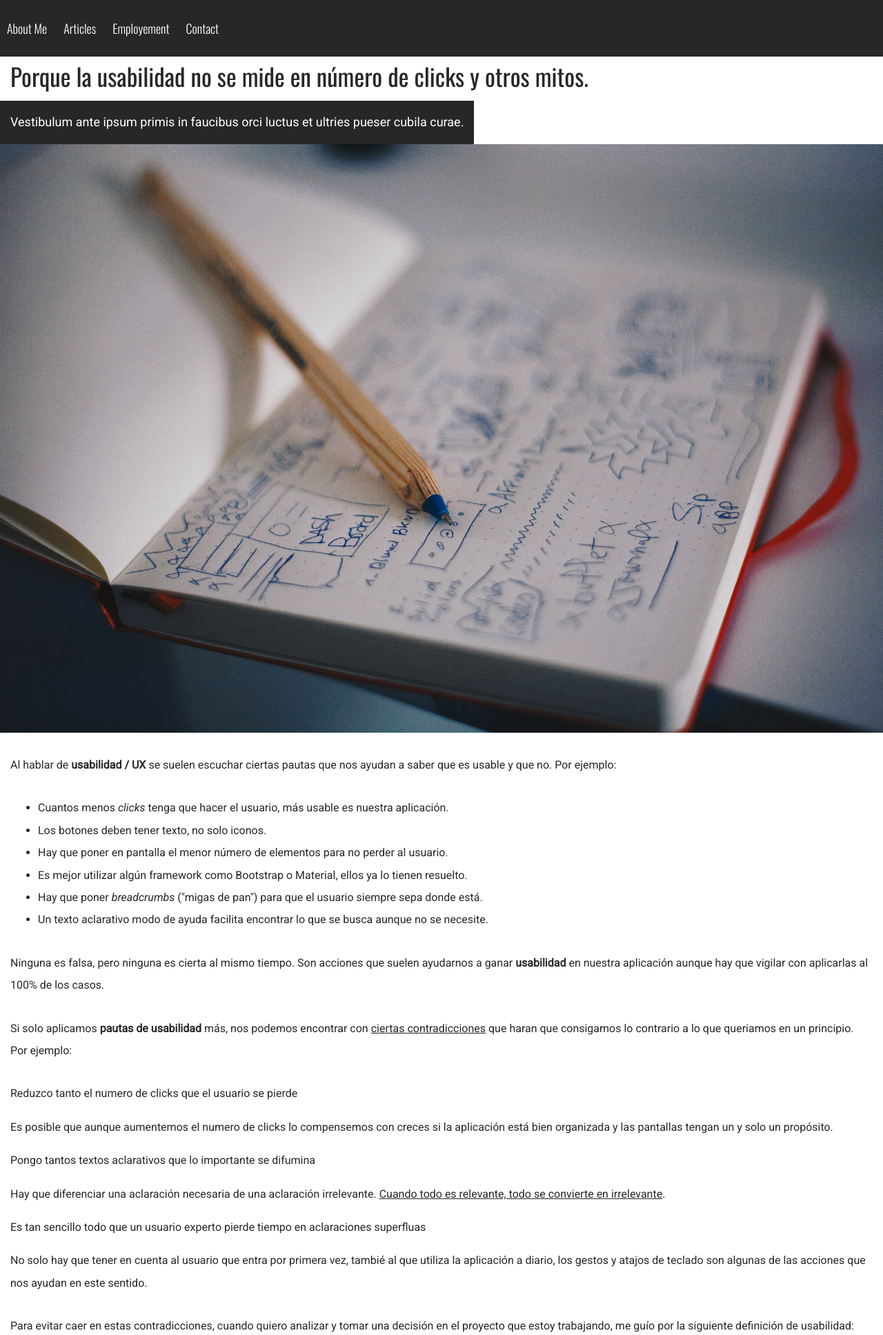
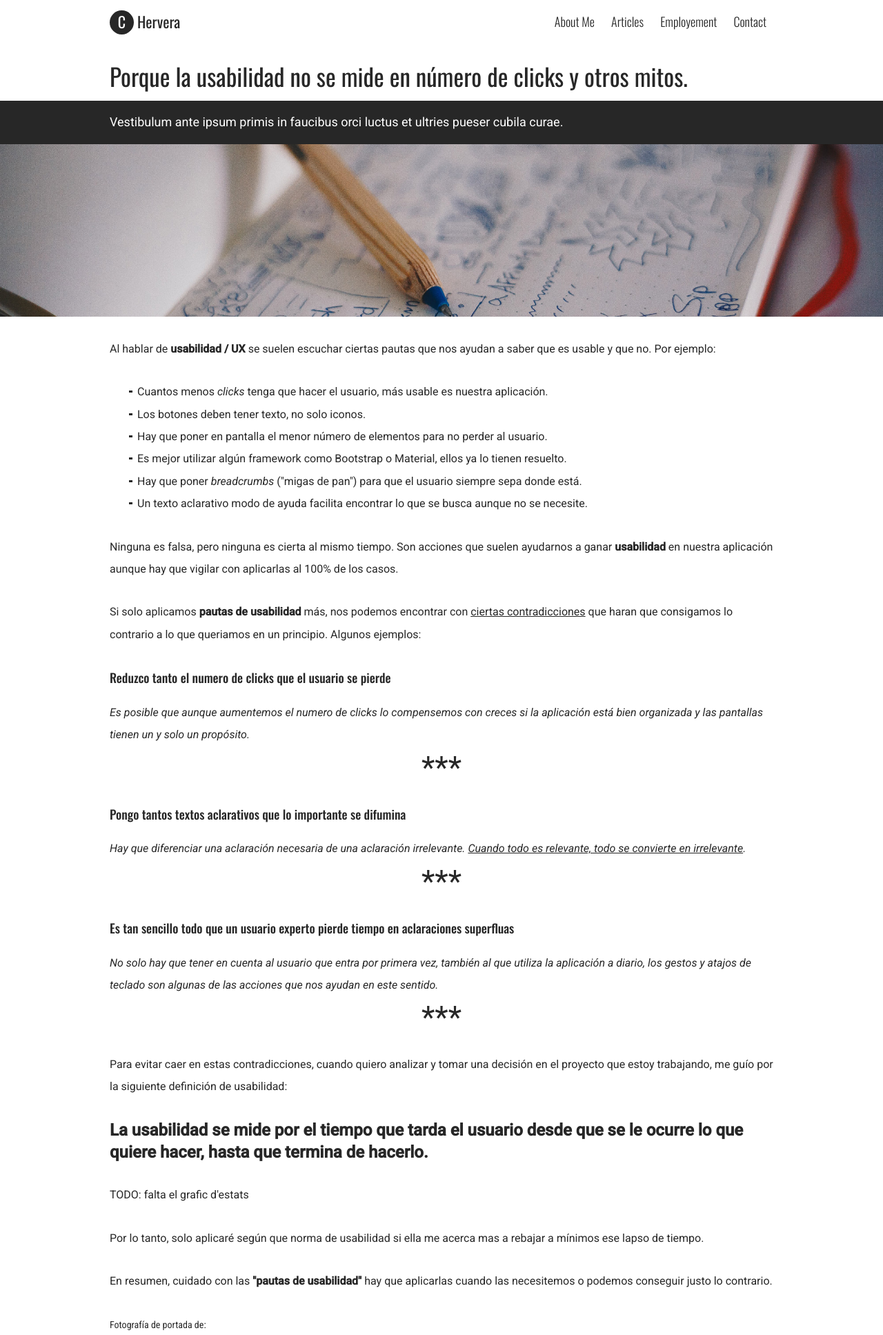
Before and after one commit to chervera/carleshervera-template, a PHP site: page /article.php in a window 1280 px wide. Shown: the top 1935 px of the page at 69% size. Run offline with PHP 8.4, Linux system fonts and the light colour scheme; some libraries are stand-ins or nearby versions.

Commit message:
article new style screen done

```diff
--- a/article.php
+++ b/article.php
@@ -7,7 +7,7 @@
     <meta name="robots" content="index, follow" />
     <meta name="viewport" content="width=device-width, initial-scale=1, shrink-to-fit=no">
 
-    <link href="https://fonts.googleapis.com/css?family=Oswald:300,400,500|Roboto+Condensed:300,400,700|Roboto:300,400,400i"
+    <link href="https://fonts.googleapis.com/css?family=Oswald:300,400,500|Roboto+Condensed:300,400,700|Roboto:300,400,400i,500"
         rel="stylesheet">
 
     <link rel="stylesheet" href="./node_modules/normalize.css/normalize.css">
@@ -28,9 +28,7 @@
         <section id="subheader">
             <span>Vestibulum ante ipsum primis in faucibus orci luctus et ultries pueser cubila curae.</span>
         </section>
-        <section id="header-img">
-            <img src="assets/img/articles/usabilidad.jpg" alt="Usabiliad / UX" />
-        </section>
+        <section id="header-img" style="background-image: url(assets/img/articles/usabilidad.jpg);"></section>
         <section id="content">
             <p>
                 Al hablar de <strong>usabilidad / UX</strong> se suelen escuchar ciertas pautas que nos ayudan a saber
@@ -55,7 +53,7 @@
             <p>
                 Si solo aplicamos <strong>pautas de usabilidad</strong> más, nos podemos encontrar con <u>ciertas
                     contradicciones</u> que
-                haran que consigamos lo contrario a lo que queriamos en un principio. Por ejemplo:
+                haran que consigamos lo contrario a lo que queriamos en un principio. Algunos ejemplos:
             </p>
 
             <div class="extended-list">
@@ -65,7 +63,7 @@
                     </span>
                     <p>
                         Es posible que aunque aumentemos el numero de clicks lo compensemos con creces si la aplicación
-                        está bien organizada y las pantallas tengan un y solo un propósito.
+                        está bien organizada y las pantallas tienen un y solo un propósito.
                     </p>
                 </div>
                 <div class="item">
@@ -82,7 +80,7 @@
                         Es tan sencillo todo que un usuario experto pierde tiempo en aclaraciones superfluas
                     </span>
                     <p>
-                        No solo hay que tener en cuenta al usuario que entra por primera vez, tambié al que utiliza la
+                        No solo hay que tener en cuenta al usuario que entra por primera vez, también al que utiliza la
                         aplicación a diario, los gestos y atajos de teclado son algunas de las acciones que nos ayudan
                         en este sentido</u>.
                     </p>
@@ -103,9 +101,8 @@
             </p>
 
             <p>
-                Por lo tanto, solo aplicaré según que norma si ella me acerca mas a rebajar a mínimos ese lapso de
+                Por lo tanto, solo aplicaré según que norma de usabilidad si ella me acerca mas a rebajar a mínimos ese lapso de
                 tiempo.
-
             </p>
 
             <p>
--- a/assets/css/main.css
+++ b/assets/css/main.css
@@ -97,7 +97,7 @@
 }
 
 .toggler-nav.show,
-.toggler-nav.inside {
+.inside .toggler-nav {
     display: block;
 }
 
@@ -119,18 +119,18 @@
 .toggler-nav.black::after,
 .toggler-nav.black span,
 .toggler-nav.black::before,
-.toggler-nav.inside::after,
-.toggler-nav.inside span,
-.toggler-nav.inside::before {
+.inside .toggler-nav::after,
+.inside .toggler-nav span,
+.inside .toggler-nav::before {
     background: #272727;
 }
 
 .toggler-nav.black.pressed::after,
 .toggler-nav.black.pressed span,
 .toggler-nav.black.pressed::before,
-.toggler-nav.inside.pressed::after,
-.toggler-nav.inside.pressed span,
-.toggler-nav.inside.pressed::before {
+.inside .toggler-nav.pressed::after,
+.inside .toggler-nav.pressed span,
+.inside .toggler-nav.pressed::before {
     background: #fff;
 }
 
@@ -540,21 +540,64 @@
 #article #subheader {
     background: #272727;
     color: #fff;
-    display: inline-block;
+    display: block;
     padding: 15px;
     font-family: 'Roboto', sans-serif;
 }
 
-#article #header-img img {
-    max-width: 100%;
-    height: auto;
+#article #header-img {
     display: block;
+    height: 250px;
+    width: 100%;
+    background-size: cover;
+    background-position: center center;
+    background-repeat: no-repeat;
 }
 
 #article #content {
     padding: 15px;
     font-size: 16px;
     font-family: 'Roboto', sans-serif;
+}
+
+#article #content ul{
+    list-style-type: none;
+}
+
+.extended-list{
+    margin-bottom: 35px;
+}
+.extended-list .item::after{
+    content: '***';
+    font-size: 45px;
+    display: block;
+    text-align: center;
+    margin-bottom: 35px;
+}
+
+.extended-list .item span{
+    font-weight: 500;
+    font-family: 'Oswald', sans-serif;
+    font-size: 18px;
+}
+
+.extended-list .item p{
+    font-style: italic;
+    margin-top: 15px;
+    margin-bottom: 15px;
+}
+
+#article #content ul li{
+    position: relative;
+}
+#article #content ul li::before{
+    content: ' ';
+    position: absolute;
+    left: -12px;
+    top: 14px;
+    height: 3px;
+    width: 5px;
+    background: #272727;
 }
 
 #article #content>p,
@@ -564,23 +607,22 @@
     margin-bottom: 30px;
 }
 
-#article .fotoby{
+#article .fotoby {
     font-family: 'Roboto Condensed', sans-serif;
     font-size: 14px;
 
 }
-#article .fotoby span{
+
+#article .fotoby span {
     display: block;
 }
 
 
 #article #footer {
-    padding: 35px 35px 1px 35px;
+    padding: 35px;
 }
 
-#article #footer .category,
 #article #footer .tags-list {
-    margin-bottom: 35px;
     padding: 35px;
 }
 
@@ -596,18 +638,47 @@
     font-size: 16px;
 }
 
+
+
 /* media queries */
-@media (min-width:992px) {
-    nav#main-menu.inside .main {
+@media (min-width:768px) {
+    header.inside{
+        position: relative;
+    }
+    header.inside .toggler-nav {
+        display: none;
+    }
+
+    header.inside nav#main-menu .main {
         display: inline;
     }
 
-    nav#main-menu.inside {
+    header.inside nav#main-menu {
         bottom: auto;
-        display: block;
-        background: #272727;
-        padding: 15px 0;
+        display: inline-block;
+        padding: 0;
+        position: absolute;
+        left: auto;
+        top: 15px;
+        right: 15px;
     }
+
+    header.inside nav#main-menu a {
+        color: #272727;
+        padding: 0 10px;
+    }
+}
+
+@media (min-width:992px) {
+
+
+
+    header.inside {
+        max-width: 992px;
+        box-sizing: border-box;
+        margin: 0 auto;
+    }
+
 
     #start {
         background: url('../img/carles-hervera.jpg') 70% bottom no-repeat;
@@ -657,6 +728,24 @@
     #about-me {
         padding: 20%;
     }
+
+    #article #header .h1,
+    #article #subheader span,
+    #article #content,
+    #article #footer .tags-list
+    {
+        display: block;
+        max-width: 992px;
+        margin: 0 auto;
+        box-sizing: border-box;
+    }
+    #article #header .h1,
+    #article #subheader span,
+    #article #content
+    {
+        padding-left: 15px;
+        padding-right: 15px;
+    }
 }
 
 @media (min-width:1200px) {
--- a/includes/menu.php
+++ b/includes/menu.php
@@ -1,11 +1,11 @@
-<header>
+<header class="<?php echo $inside?'inside':''?>">
     <?php if($inside) { ?>
         <a href="/" title="Carles Hervera" class="main"><span class="logo">C</span><span class="name">Hervera</span></a>
     <?php } ?>
-    <div id="toggle-nav" class="toggler-nav <?php echo $inside?'inside':''?>" data-target="main-menu">
+    <div id="toggle-nav" class="toggler-nav" data-target="main-menu">
         <span>Open Menu</span>
     </div>
-    <nav id="main-menu" class="<?php echo $inside?'inside':''?>">
+    <nav id="main-menu">
         <a href="#about-me" title="About Me">About Me</a>
         <a href="#articles" title="Articles">Articles</a>
         <a href="#employement" title="Employement">Employement</a>
```
